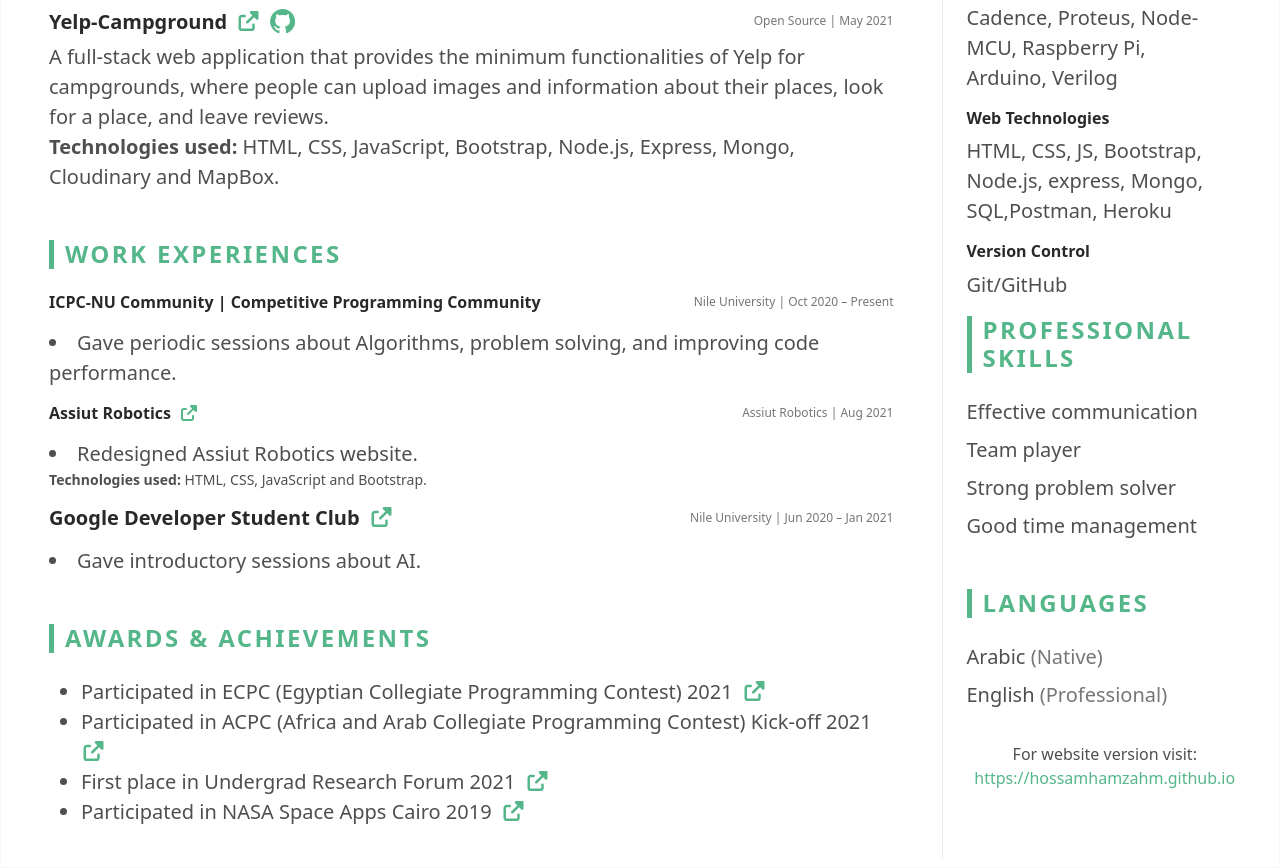
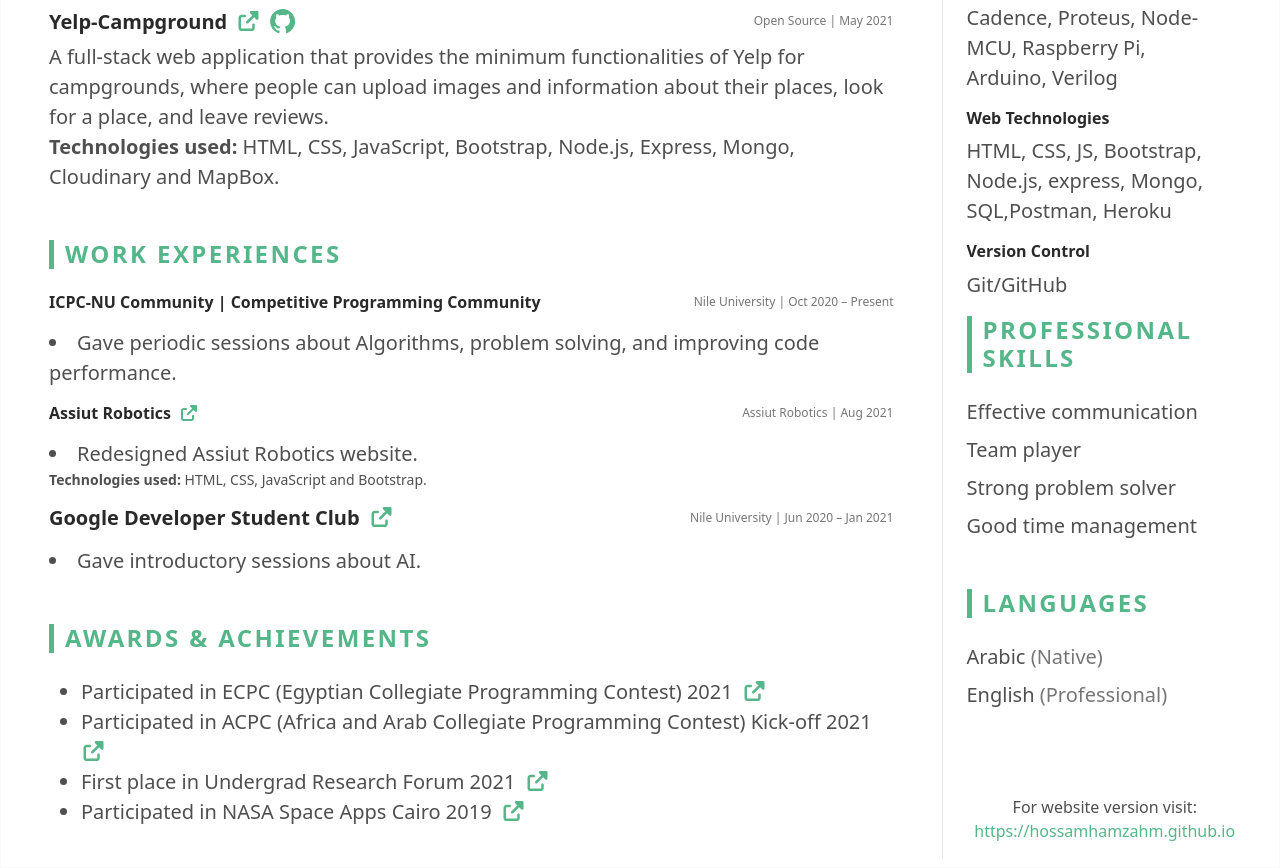
Before and after one commit to hossamhamzahm/hossamhamzahm.github.io, a plain HTML site: page index.html in a window 1280 px wide. Shown: the part 1121-1989 px from the top of the page. Drawn offline with Linux system fonts and the light colour scheme.

Commit message:
realocate cv website link

```diff
--- a/index.html
+++ b/index.html
@@ -377,7 +377,7 @@
 										</ul>
 									</section><!--//certificates-section-->
 
-									<p class="text-center position-absolute bottom-5">For website version visit:
+									<p class="text-center position-absolute bottom-0">For website version visit:
 										<a class="text-decoration-none" href="https://hossamhamzahm.github.io">https://hossamhamzahm.github.io</a>
 									</p>
 
```
